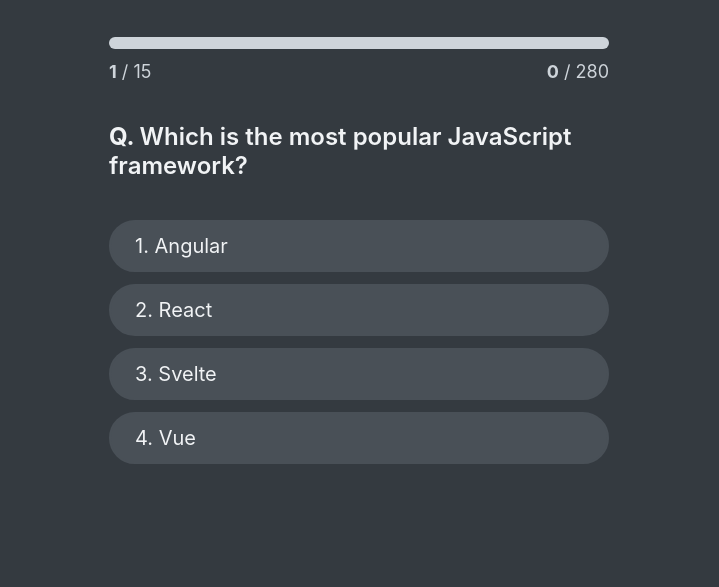
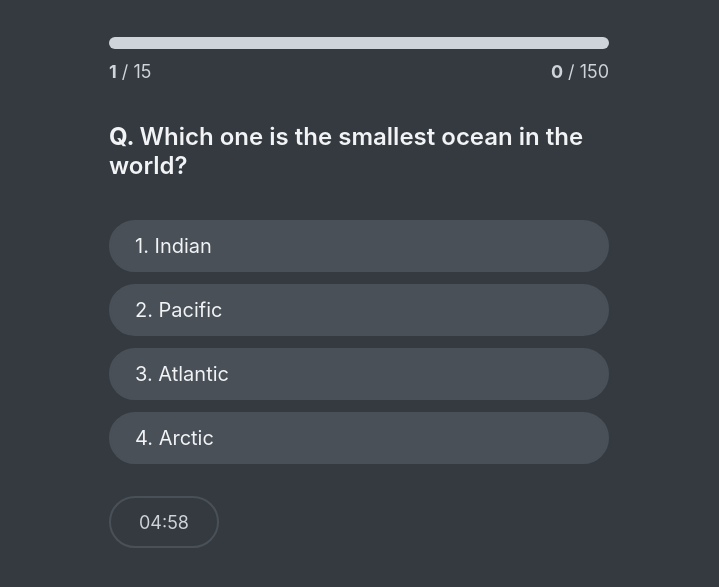
Before and after one commit to Baibhav-malaviya/Quizz-app, a React app: page / in a window 1280 px wide. Both pictures are taken after a click on the button "Let's Start". Shown: the part 175-762 px from the top of the page, without its empty margins (281-1000 px from the left). Built offline with nearby package versions, Linux system fonts and the light colour scheme; data requests are answered from the project's data file.

Commit message:
Finished by the instructor

```diff
--- a/public/index.html
+++ b/public/index.html
@@ -24,7 +24,7 @@
       work correctly both with client-side routing and a non-root public URL.
       Learn how to configure a non-root public URL by running `npm run build`.
     -->
-    <title>React App</title>
+    <title>Quiz App</title>
   </head>
   <body>
     <noscript>You need to enable JavaScript to run this app.</noscript>
--- a/src/Component/App.js
+++ b/src/Component/App.js
@@ -27,9 +27,21 @@
             : state.points,
       };
     case "finished":
-      return { ...state, status: "finished" };
+      return {
+        ...state,
+        status: "finished",
+        highscore: Math.max(state.points, state.highscore),
+      };
     case "nextBtn":
       return { ...state, idx: state.idx + 1, answer: null };
+    case "restart":
+      return { ...initialState, questions: state.questions, status: "ready" };
+    case "tick":
+      return {
+        ...state,
+        tick: state.tick - 1,
+        status: state.tick === 0 ? "finished" : state.status,
+      };
     default:
       throw new Error("Unknown action");
   }
@@ -40,12 +52,13 @@
   idx: 0,
   answer: null,
   points: 0,
+  highscore: 0,
+  tick: 300,
 };
 
 export default function App() {
   const [state, dispatch] = useReducer(reducer, initialState);
-  const { questions, status, idx, answer, points } = state; //Destructuring the state object, can also be destructured in above line, but for now it is fine
-
+  const { questions, status, idx, answer, points, highscore, tick } = state; //Destructuring the state object, can also be destructured in above line, but for now it is fine
   const numQuestions = questions.length;
   const maxPossiblePoints = questions.reduce(
     (prev, curr) => prev + curr.points,
@@ -53,7 +66,7 @@
   );
 
   useEffect(function () {
-    fetch(`http://localhost:8000/questions`)
+    fetch(`http://localhost:8000/govind`)
       .then((res) => res.json())
       .then((data) => dispatch({ type: "dataReceived", payLoad: data }))
       .catch((err) => dispatch({ type: "dataFailed" }));
@@ -84,6 +97,7 @@
               answer={answer}
               idx={idx}
               numQuestions={numQuestions}
+              tick={tick}
             />
           </>
         )}
@@ -91,6 +105,8 @@
           <FinishedScreen
             points={points}
             maxPossiblePoints={maxPossiblePoints}
+            dispatch={dispatch}
+            highscore={highscore}
           />
         )}
       </Main>
--- a/src/Component/FinishedScreen.js
+++ b/src/Component/FinishedScreen.js
@@ -1,11 +1,27 @@
 import React from "react";
 
-export default function FinishedScreen({ points, maxPossiblePoints }) {
+export default function FinishedScreen({
+  points,
+  maxPossiblePoints,
+  dispatch,
+  highscore,
+}) {
   const percentage = Math.floor((points / maxPossiblePoints) * 100);
+  // const highScore = Math.max(highScore, points);
   return (
-    <p className="result">
-      You scored <strong>{points}</strong> out of {maxPossiblePoints} (
-      {percentage}%)
-    </p>
+    <>
+      {" "}
+      <p className="result">
+        You scored <strong>{points}</strong> out of {maxPossiblePoints} (
+        {percentage}%)
+      </p>
+      <p className="highscore">( Highscore : {highscore} points )</p>
+      <button
+        className="btn btn-ui"
+        onClick={() => dispatch({ type: "restart" })}
+      >
+        Restart
+      </button>
+    </>
   );
 }
--- /dev/null
+++ b/src/Component/Footer.js
@@ -0,0 +1,27 @@
+import Timer from "./Timer";
+
+function Footer({ dispatch, answer, idx, numQuestions, tick }) {
+  return (
+    <footer>
+      {answer !== null &&
+        (idx < numQuestions - 1 ? (
+          <button
+            className="btn btn-ui"
+            onClick={() => dispatch({ type: "nextBtn" })}
+          >
+            Next
+          </button>
+        ) : (
+          <button
+            className="btn btn-ui"
+            onClick={() => dispatch({ type: "finished" })}
+          >
+            Finish
+          </button>
+        ))}
+      <Timer tick={tick} dispatch={dispatch} />
+    </footer>
+  );
+}
+
+export default Footer;
--- a/src/Component/Question.js
+++ b/src/Component/Question.js
@@ -1,6 +1,7 @@
 import Options from "./Options";
+import Footer from "./Footer";
 
-function Question({ question, dispatch, answer, idx, numQuestions }) {
+function Question({ question, dispatch, answer, idx, numQuestions, tick }) {
   return (
     <>
       <div>
@@ -10,22 +11,14 @@
         </h3>
       </div>
       <Options question={question} dispatch={dispatch} answer={answer} />
-      {answer !== null &&
-        (idx < numQuestions - 1 ? (
-          <button
-            className="btn btn-ui"
-            onClick={() => dispatch({ type: "nextBtn" })}
-          >
-            Next
-          </button>
-        ) : (
-          <button
-            className="btn btn-ui"
-            onClick={() => dispatch({ type: "finished" })}
-          >
-            Finish
-          </button>
-        ))}
+
+      <Footer
+        dispatch={dispatch}
+        answer={answer}
+        idx={idx}
+        numQuestions={numQuestions}
+        tick={tick}
+      />
     </>
   );
 }
--- /dev/null
+++ b/src/Component/Timer.js
@@ -0,0 +1,27 @@
+import { useEffect } from "react";
+
+function Timer({ tick, dispatch }) {
+  const min = Math.floor(tick / 60);
+
+  const sec = tick % 60;
+  console.log(`min : ${min.toString()} and sec  : ${sec.toString()}`);
+  useEffect(
+    function () {
+      const id = setInterval(() => dispatch({ type: "tick" }), 1000);
+      return function () {
+        clearInterval(id);
+      };
+    },
+    [dispatch]
+  );
+  return (
+    <div className="timer">
+      <p>
+        {min.toString().length === 1 ? `0${min}` : sec}:
+        {sec.toString().length === 1 ? `0${sec}` : sec}
+      </p>
+    </div>
+  );
+}
+
+export default Timer;
--- a/src/Data/questions.json
+++ b/src/Data/questions.json
@@ -135,5 +135,107 @@
       "correctOption": 3,
       "points": 20
     }
+  ],
+  "govind": [
+    {
+      "question": "Which one is the smallest ocean in the world?",
+      "options": ["Indian", "Pacific", "Atlantic", "Arctic"],
+      "correctOption": 3,
+      "points": 10
+    },
+    {
+      "question": "Which country gifted the 'Statue of liberty' to USA in 1886? ",
+      "options": ["France", "Canada", "Brazil", "England"],
+      "correctOption": 0,
+      "points": 10
+    },
+    {
+      "question": "Dead sea is located between which two counties? ",
+      "options": [
+        "Jordan and Sudan",
+        "Jordan and Israel",
+        "Turkey and UAE",
+        "UAE and Egypt"
+      ],
+      "correctOption": 1,
+      "points": 10
+    },
+    {
+      "question": "In which ocean 'Bermuda triangle' region is located? ",
+      "options": ["Atlantic", "Indian", "Pacific", "Artic"],
+      "correctOption": 0,
+      "points": 10
+    },
+    {
+      "question": "Which country is known as the 'Playground of Europe'?",
+      "options": ["Austria", "Holland", "Switzerland", "Italy"],
+      "correctOption": 2,
+      "points": 10
+    },
+    {
+      "question": "Which country is also known as the 'Land of rising sun'?",
+      "options": ["Japan", "New zealand", "Fiji", "China"],
+      "correctOption": 0,
+      "points": 10
+    },
+    {
+      "question": "Which country known as the 'Land of thunderbolts'?",
+      "options": ["China", "Bhutan", "Mongolia", "Thailand"],
+      "correctOption": 1,
+      "points": 10
+    },
+    {
+      "question": "Which continent has the highest number of countries?",
+      "options": ["Asia", "Europe", "North America", "Africa"],
+      "correctOption": 3,
+      "points": 10
+    },
+    {
+      "question": "In which country, white elephant is found?",
+      "options": ["India", "Sri lanka", "Thailand", "Malaysia"],
+      "correctOption": 2,
+      "points": 10
+    },
+    {
+      "question": "Total Number of ocean in the world is ...",
+      "options": ["3", "5", "7", "9"],
+      "correctOption": 2,
+      "points": 10
+    },
+    {
+      "question": "Which plateau is known as the 'Roof of the world'?",
+      "options": ["Andes", "Himalaya", "Karakoram", "Pamir"],
+      "correctOption": 3,
+      "points": 10
+    },
+    {
+      "question": "Which one is the biggest island in the world?",
+      "options": ["Borneo", "Finland", "Sumatra", "Greenland"],
+      "correctOption": 3,
+      "points": 10
+    },
+    {
+      "question": "Which one is the largest tropical rain forest in the world?",
+      "options": [
+        "Amazon",
+        "Bosawas",
+        "Southeast Asian Rain Forest",
+        "Dain tree rain   forest"
+      ],
+      "correctOption": 1,
+      "points": 10
+    },
+    {
+      "question": "How many ways are there of getting out in cricket?",
+      "options": ["7", "8", "9", "10"],
+      "correctOption": 1,
+      "points": 10
+    },
+    {
+      "question": "How long is the wicket on a cricket pitch?",
+      "options": ["18 yards", "20 yards", "22 yards", "24 yards"],
+      "correctOption": 2,
+      "points": 10
+    }
   ]
 }
```
